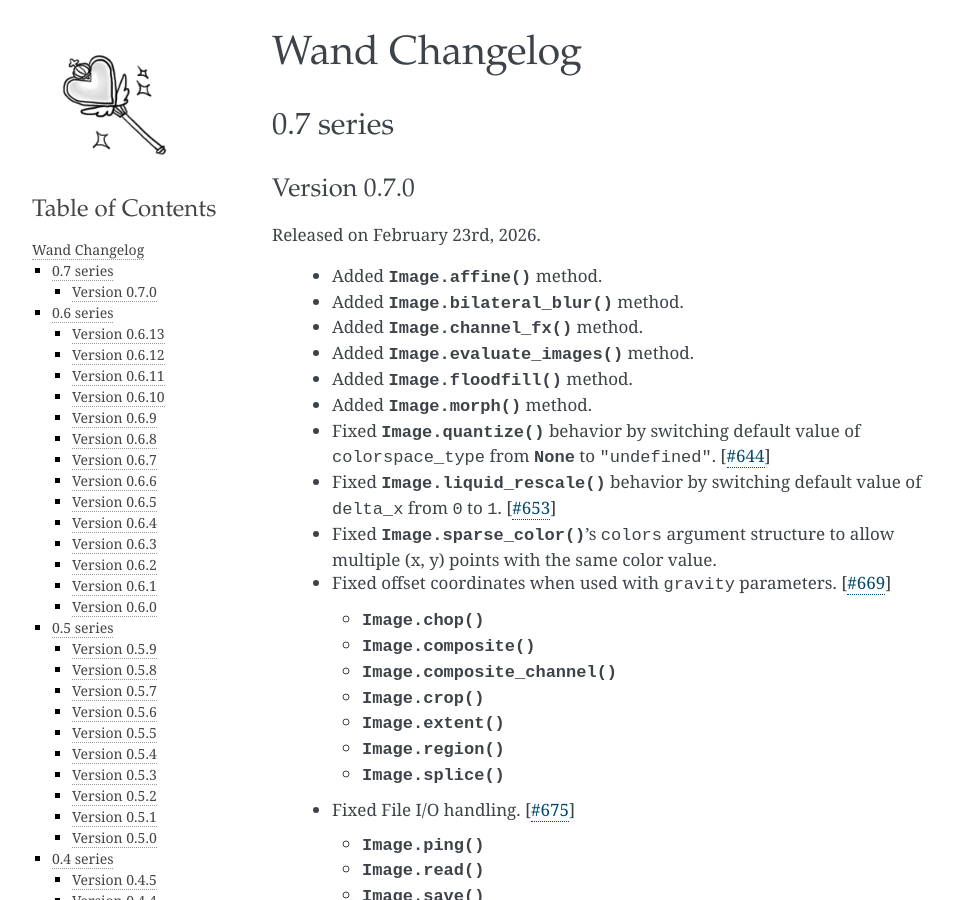
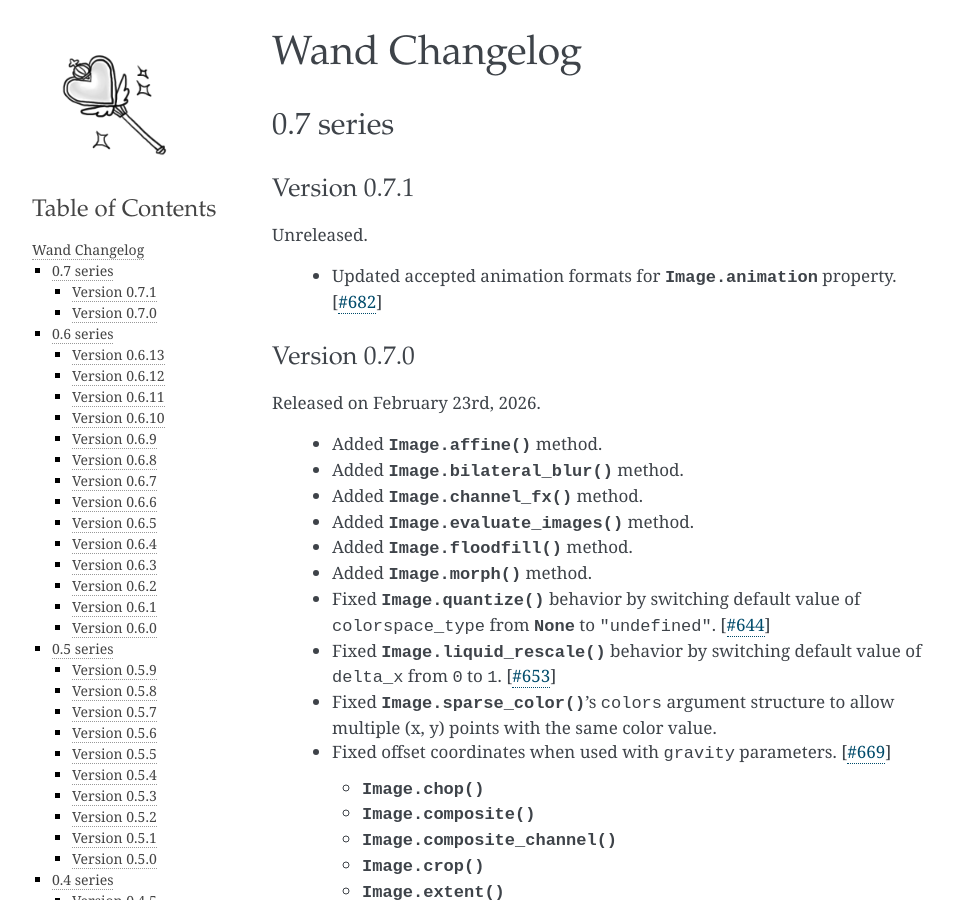
Before and after one commit to emcconville/wand, a Sphinx documentation site: the page built from docs/changes.rst, in a window 1280 px wide and 900 px high. Shown: the whole window, without its empty margins (148-1102 px from the left). Built offline with Sphinx 7.4.7, drawn with Linux system fonts in a browser that asks for light colours; some web fonts are replaced.

Commit message:
Merge #683 and updated docs

```diff
--- a/docs/changes.rst
+++ b/docs/changes.rst
@@ -5,6 +5,16 @@
 
 0.7 series
 ~~~~~~~~~~
+
+
+.. _changelog-0.7.1:
+
+Version 0.7.1
+-------------
+
+Unreleased.
+
+ - Updated accepted animation formats for :attr:`Image.animation <wand.image.Image.animation>` property. [:issue:`682`]
 
 
 .. _changelog-0.7.0:
--- a/pyproject.toml
+++ b/pyproject.toml
@@ -35,7 +35,7 @@
     "Programming Language :: Python :: Implementation :: Stackless",
     "Topic :: Multimedia :: Graphics",
 ]
-version = "0.7.0"
+version = "0.7.1"
 
 [project.optional-dependencies]
 test = ["pytest >= 7.2.0"]
--- a/wand/version.py
+++ b/wand/version.py
@@ -56,7 +56,7 @@
 #:
 #: .. versionchanged:: 0.1.9
 #:    Becomes :class:`tuple`.  (It was string before.)
-VERSION_INFO = (0, 7, 0)
+VERSION_INFO = (0, 7, 1)
 
 #: (:class:`str`) The version string e.g. ``'0.1.2'``.
 #:
```
